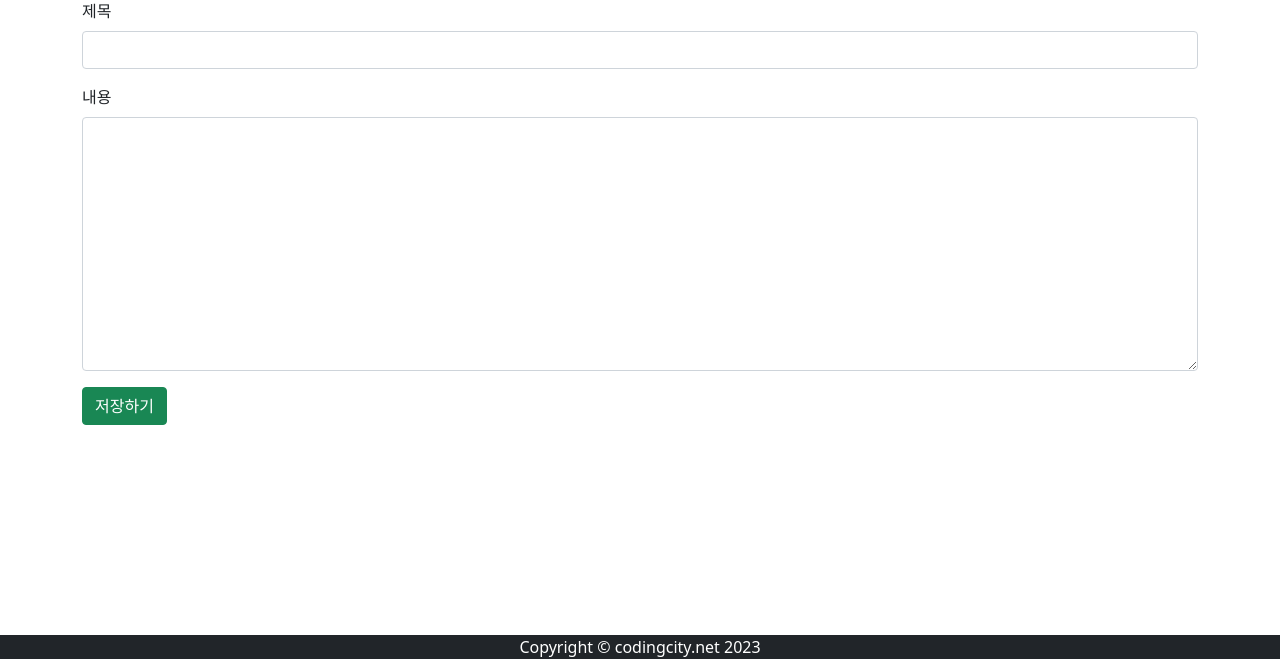
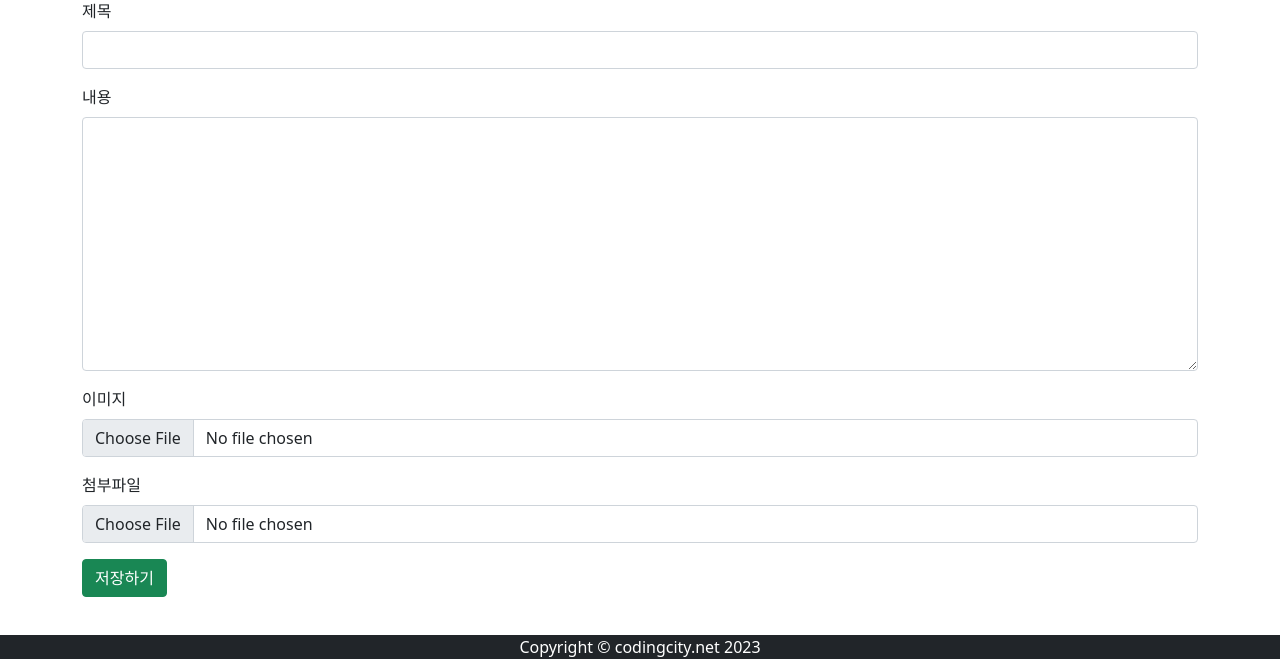
Before and after one commit to codingcity/codingcitynet, a Django app: page /boards/question/create/ in a window 1280 px wide. Shown: the part 141-800 px from the top of the page. Run offline with Django 4.2, Linux system fonts and the light colour scheme; the visitor is signed in with stand-in values (Sample User, id 1); some libraries are stand-ins or nearby versions.

Commit message:
boardsFileImageUpOk

```diff
--- a/boards/forms.py
+++ b/boards/forms.py
@@ -5,7 +5,7 @@ from boards.models import Question, Answer
 class QuestionForm(forms.ModelForm):
     class Meta:
         model = Question  # 사용할 모델
-        fields = ['subject', 'content', 'head_image']#, 'file_upload']  # QuestionForm에서 사용할 Question 모델의 속성
+        fields = ['subject', 'content', 'head_image', 'file_upload']  # QuestionForm에서 사용할 Question 모델의 속성
         """
         widgets = {
             'subject': forms.TextInput(attrs={'class': 'form-control'}),
@@ -16,7 +16,7 @@ class QuestionForm(forms.ModelForm):
             'subject': '제목',
             'content': '내용',
             'head_image': '이미지',
-            #'file_upload': '파일',
+            'file_upload': '파일',
         }
 
 
--- a/boards/views/question_views.py
+++ b/boards/views/question_views.py
@@ -15,7 +15,6 @@ def question_create(request):
             question = form.save(commit=False)
             question.author = request.user  # author 속성에 로그인 계정 저장
             question.create_date = timezone.now()
-            #question.file_upload
             question.save()
             return redirect('boards:index')
     else:
--- a/templates/boards/question_form.html
+++ b/templates/boards/question_form.html
@@ -2,7 +2,7 @@
 {% block content %}
 <div class="container">
     <h5 class="my-3 border-bottom pb-2">글 등록</h5>
-    <form method="post">
+    <form method="post" enctype="multipart/form-data">
         {% csrf_token %}
 
                 <!-- 오류표시 Start -->
@@ -19,6 +19,8 @@
         </div>
         {% endif %}
         <!-- 오류표시 End -->
+
+
         <div class="mb-3">
             <label for="subject" class="form-label">제목</label>
             <input type="text" class="form-control" name="subject" id="subject"
@@ -31,6 +33,19 @@
                       id="content" rows="10">{{ form.content.value|default_if_none:'' }}</textarea>
         </div>
 
+      <div class="mb-3">
+                <div class="form-group">
+                    <label for="head_image" class="form-label">이미지</label>
+                    <input type="file" class="form-control" name="head_image" id="head_image">
+                </div>
+        </div>
+
+        <div class="mb-3">
+                <div class="form-group">
+                    <label for="file_upload" class="form-label">첨부파일</label>
+                    <input type="file" class="form-control" name="file_upload" id="file_upload">
+                </div>
+        </div>
 
 
 
--- a/templates/boards/question_list.html
+++ b/templates/boards/question_list.html
@@ -41,9 +41,9 @@
             </td>
             <td>
                 {% if question.head_image %}
-                    <figure class="mb-4"><img class="card-img-top" src="{{ question.head_image.url }}" alt="{{ post }} head image" height="30" /></figure>
+                    <figure class="mb-4"><img class="card-img-top" src="{{ question.head_image.url }}" alt="{{ post }} head image" width="40" height="30" /></figure>
                 {% else %}
-                    <figure class="mb-4"><img class="card-img-top" src="/static/images/logo.jpg" alt="{{ post }} head image"  height="30"/></figure>
+                    <figure class="mb-4"><img class="card-img-top" src="/static/images/logo.jpg" alt="{{ post }} head image"  width="40" height="30"/></figure>
                 {% endif %}
             </td>
             <td class="text-start" style="font-size: 20px">
```
